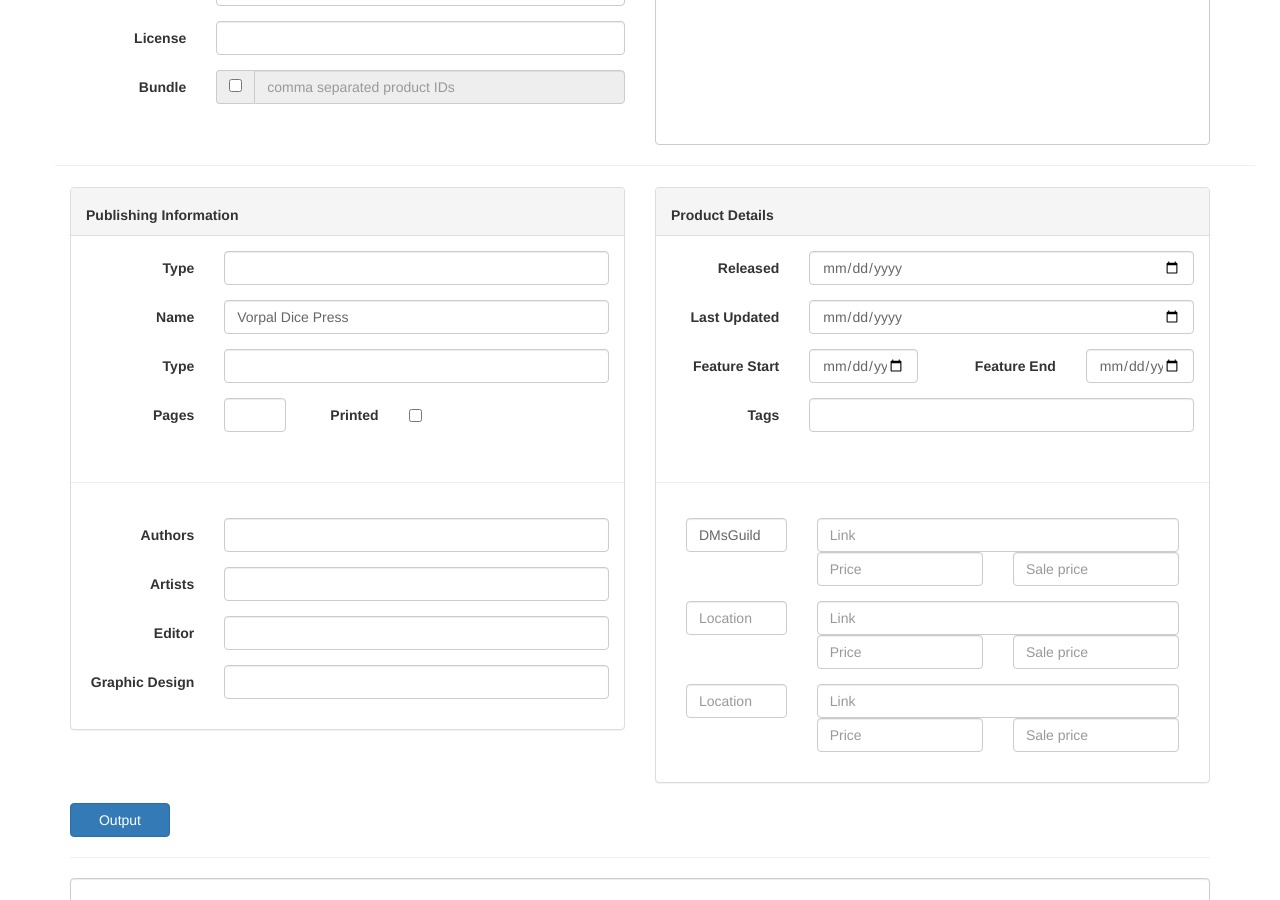
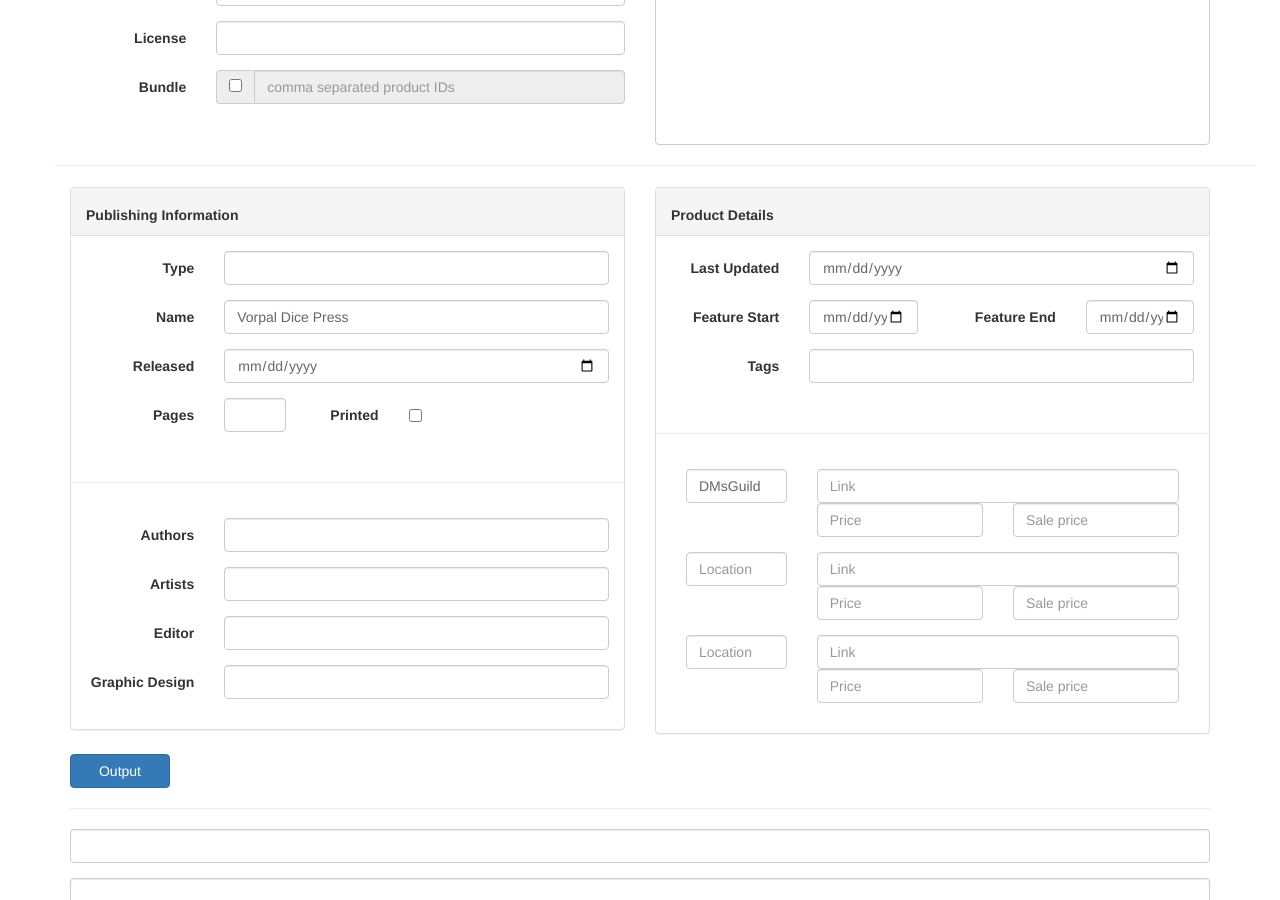
Before and after one commit to BornToDoStuff/Vorpal-Dice-Press, a Jekyll site: the page built from _pages/post_create.html, in a window 1280 px wide and 900 px high, scrolled down 393 px. Built offline with Jekyll 4.4.1, drawn with Linux system fonts in a browser that asks for light colours; nearby versions of some CDN libraries; some web fonts are replaced.

Commit message:
fix there being two types

```diff
--- a/_pages/post_create.html
+++ b/_pages/post_create.html
@@ -143,9 +143,9 @@ permalink: /products/create/
 								</div>
 							</div>
 							<div class="form-group">
-								<label for="post-publisher_type" class="control-label col-sm-3">Type</label>
+								<label for="post-released" class="control-label col-sm-3">Released</label>
 								<div class="col-sm-9">
-									<input id="post-publisher_type" type="text" list="list-publisher_type" class="form-control" />
+									<input id="post-released" type="date" class="form-control" />
 								</div>
 							</div>
 							<div class="form-group">
@@ -201,13 +201,6 @@ permalink: /products/create/
 							<label class="control-label">Product Details</label>
 						</div>
 						<div class="panel-body">
-
-							<div class="form-group">
-								<label for="post-released" class="control-label col-sm-3">Released</label>
-								<div class="col-sm-9">
-									<input id="post-released" type="date" class="form-control" />
-								</div>
-							</div>
 
 							<div class="form-group">
 								<label for="last_modified_at" class="control-label col-sm-3">Last Updated</label>
```
